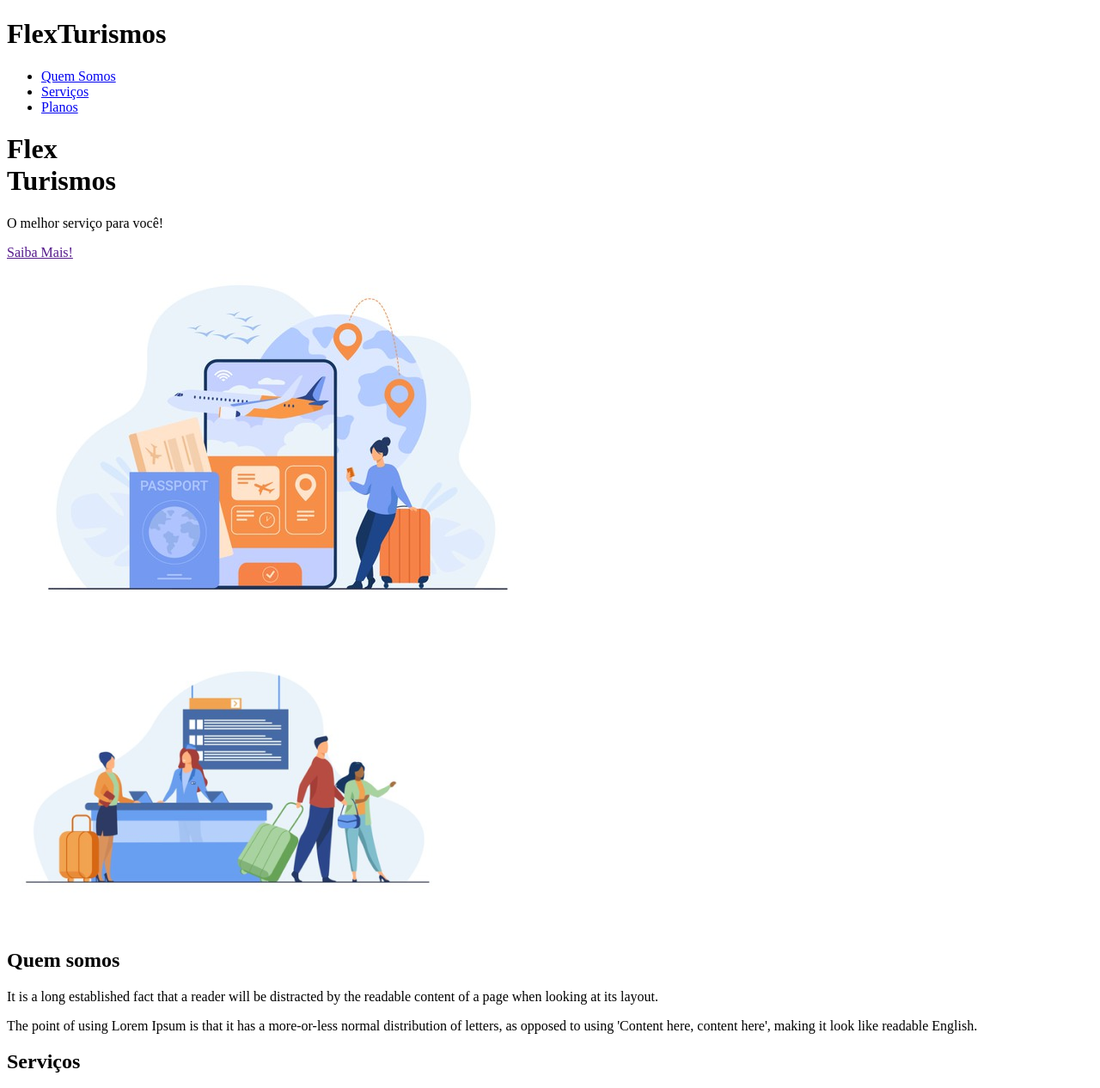
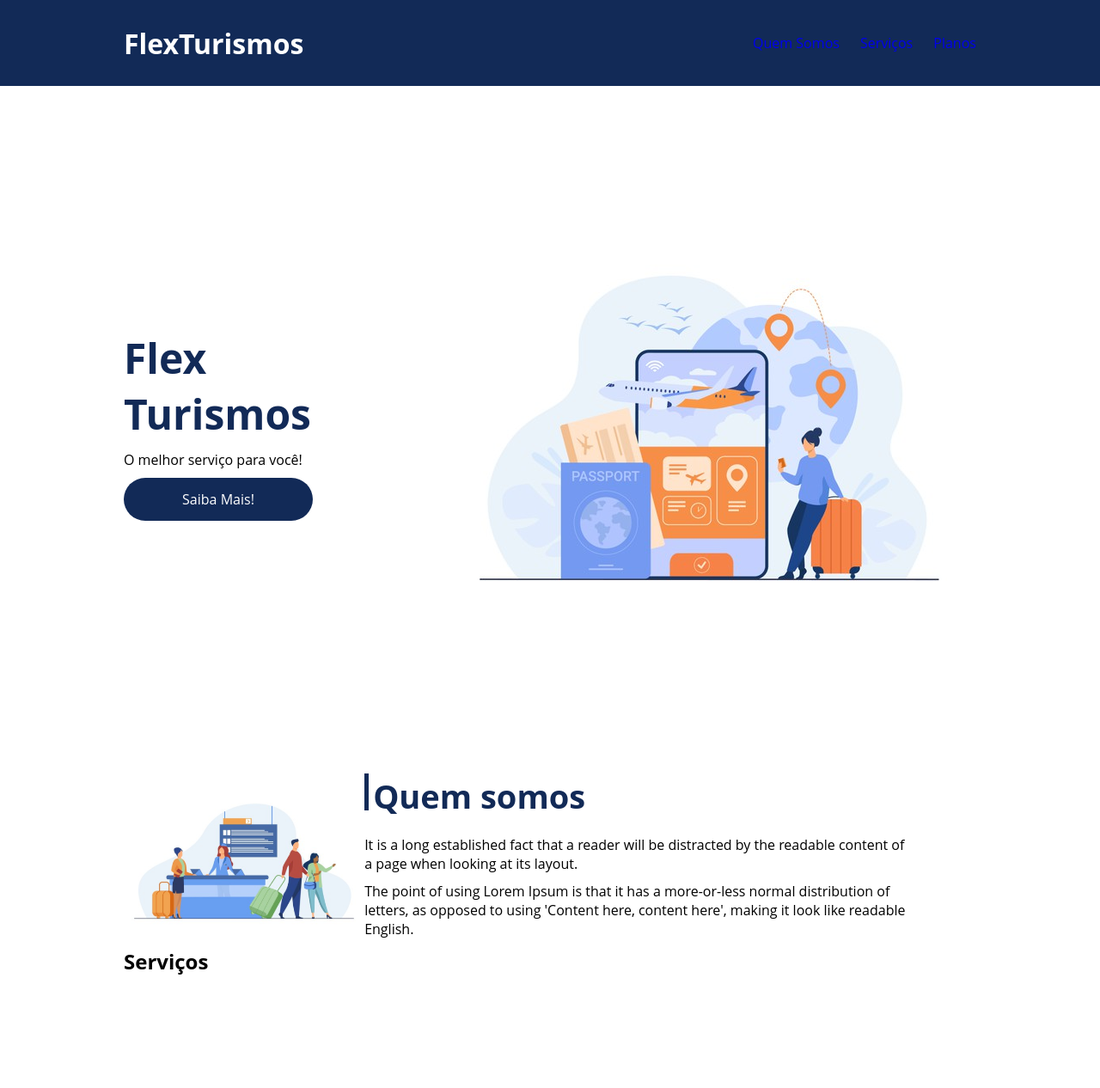
Before and after one commit to Icarogib/EstudoDIOKiko, a plain HTML site: page CSS/flexbox/flex-projeto/index.html in a window 1280 px wide. Shown: the top 1266 px of the page at 86% size. Drawn offline with Linux system fonts and the light colour scheme.

Commit message:
Atualizacao metade projeto

```diff
--- a/CSS/flexbox/flex-projeto/index.html
+++ b/CSS/flexbox/flex-projeto/index.html
@@ -8,16 +8,18 @@
 </head>
 <body>
     <header>
-        <h1>FlexTurismos</h1>
-        <ul>
-            <li><a href="#quem-somos">Quem Somos</a></li>
-            <li><a href="#servicos">Serviços</a></li>
-            <li><a href="#planos">Planos</a></li>
-        </ul>
+        <div class="flex-container menu">
+            <div><h1>FlexTurismos</h1></div>
+            <ul class="list-items">
+                <li><a href="#quem-somos">Quem Somos</a></li>
+                <li><a href="#servicos">Serviços</a></li>
+                <li><a href="#planos">Planos</a></li>
+            </ul>
+        </div>
     </header>
 
-    <div>
-        <div>
+    <div class="flex-container apresentacao">
+        <div class="text-apresentacao">
             <h1>Flex <br>Turismos</h1>
             <p>O melhor serviço para você!</p>
             <a href="">Saiba Mais!</a>
@@ -28,19 +30,18 @@
         </div>
     </div>
 
-    <div>
-        <div>
-            <img src="./images/1-quem-somos.png" alt="balcão de atendimento">
-        </div>
-
+    <div class="flex-container" id="quem-somos">
         <div>
             <h2>Quem somos</h2>
             <p>It is a long established fact that a reader will be distracted by the readable content of a page when looking at its layout. </p>
             <p>The point of using Lorem Ipsum is that it has a more-or-less normal distribution of letters, as opposed to using 'Content here, content here', making it look like readable English.</p>
         </div>
+        <div>
+            <img src="./images/1-quem-somos.png" alt="balcão de atendimento">
+        </div>
     </div>
 
-    <div>
+    <div class="flex-container">
         <div>
             <h2>Serviços</h2>
         </div>
@@ -67,7 +68,7 @@
         </div>
     </div>
 
-    <div>
+    <div class="flex-container">
 
         <div>
             <h3>Plano 2</h3>
@@ -105,7 +106,7 @@
         </div>
     </div>
 
-    <footer>
+    <footer class="flex-container">
         <p>&copy; 2021 CSS Flexbox</p>
         <p>Desenvolvido por: Seu nome aqui dev</p>
     </footer>
--- a/CSS/flexbox/flex-projeto/style.css
+++ b/CSS/flexbox/flex-projeto/style.css
@@ -0,0 +1,109 @@
+*{
+    margin: 0;
+    padding: 0;
+    font-family: "Open Sans", sans-serif;
+}
+
+ul{
+    list-style: none;
+    margin:0;
+    padding: 0;
+}
+
+ul li a{
+    text-decoration: none;
+}
+
+div img{
+    display: flex;
+    width: 100%;
+}
+
+.flex-container{
+    display:flex;
+    max-width: 992px;
+    margin: auto;
+    width: 100%;
+    /*border: 1px solid #000;*/
+}
+
+header{
+    background-color: #122a57;
+    height: 100px;
+    display: flex;
+    align-items: center;
+    color: #fff;
+}
+
+header .list-items{
+    display: flex;
+    max-width: 260px;
+    width: 100%;
+    justify-content: space-between;
+    /*border: 1px solid #fff;*/
+    align-items: center;
+}
+
+.list-items a li{
+    color: #fff;
+}
+
+header .menu{
+    justify-content: space-between;
+}
+
+.apresentacao{
+    height: 100vh;
+    align-items: center;
+    justify-content: space-between;
+}
+
+.apresentacao .text-apresentacao{
+    min-height: 200px;
+}
+
+.text-apresentacao h1{
+    color: #122a57;
+    font-size: 48px;
+    margin-bottom: 10px;
+}
+.text-apresentacao a{
+    background-color: #122a57;
+    color:#fff;
+    text-align: center;
+    border-radius: 30px;
+    width: 220px;
+    display: block;
+    text-decoration: none;
+    height: 50px;
+    line-height: 50px;
+    margin-top: 10px;
+    margin-bottom: 10px;
+}
+
+#quem-somos{
+    flex-direction: row-reverse;
+    align-items: center;
+    justify-content: space-between;
+}
+
+#quem-somos h2{
+    font-size: 38px;
+    color: #122a57;
+    display:flex;
+    margin-bottom: 20px;
+}
+
+#quem-somos h2::before{
+    content: "";
+    height: 43px;
+    width: 5px;
+    margin-right: 5px;
+    background-color: #122a57;
+    position: relative;
+}
+
+#quem-somos p{
+    margin-bottom: 10px;
+    width: 90%;
+}
```
